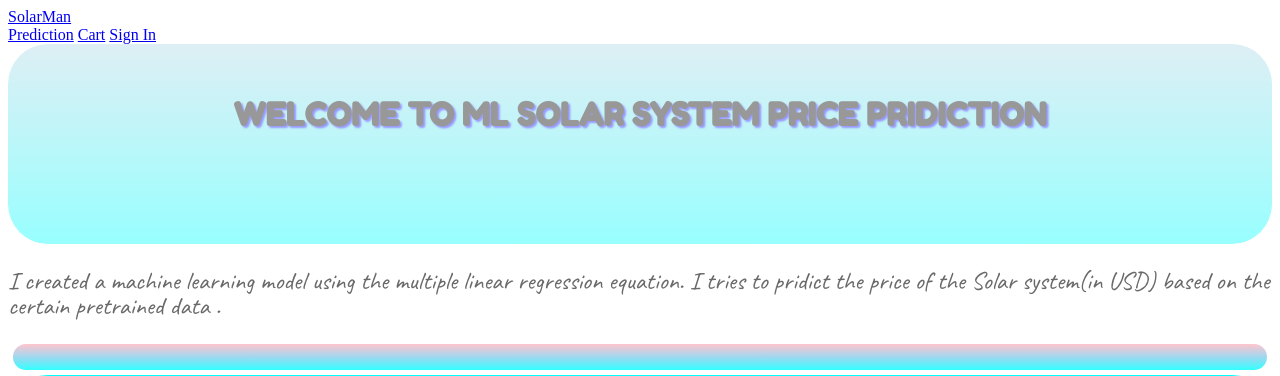
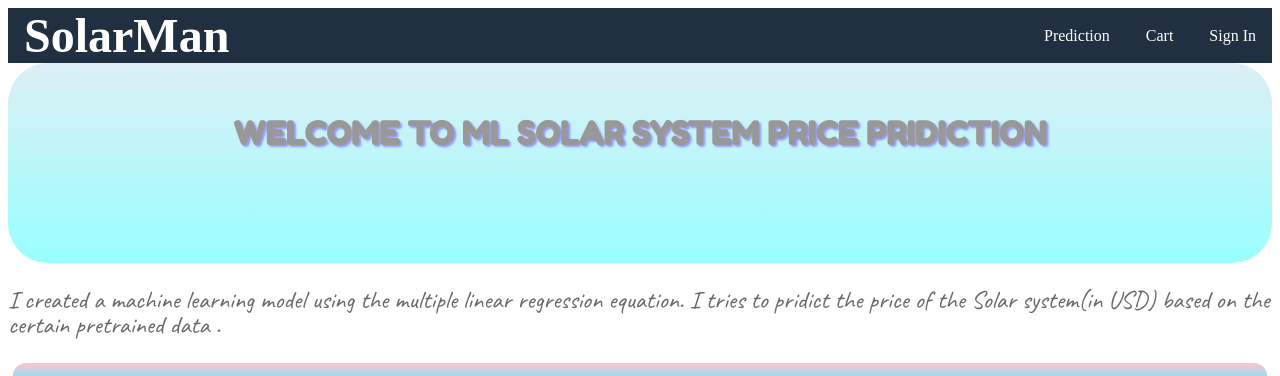
Before and after one commit to hiteshcps1/SolarMan, a Flask app: page / in a window 1280 px wide. Shown: the top 376 px of the page. Run offline with Flask 2, Linux system fonts and the light colour scheme; parts of the project's set-up code (start-up, migrations or seed data) failed here and were passed over.

Commit message:
Update mycss.css

```diff
--- a/static/mycss.css
+++ b/static/mycss.css
@@ -126,3 +126,34 @@ font-family:im_fell_englishregular;
         color: #002366;
         background-image: radial-gradient(#002366,aqua,violet)
     }
+
+ a {
+    text-decoration: none;
+  }
+  a:hover {
+    color: #ff8000;
+  }
+  /* Header */
+  header a {
+    color: #ffffff;
+    padding: 1rem;
+  }
+  a.brand {
+    color: #ffffff;
+    font-size: 3rem;
+    font-weight: bold;
+  }
+  .row {
+    display: flex;
+    flex-wrap: wrap;
+    justify-content: space-between;
+    align-items: center;
+  }
+  .row.center {
+    justify-content: center;
+  }
+
+header {
+    grid-area: header;
+    background-color: #203040;
+  }
```
